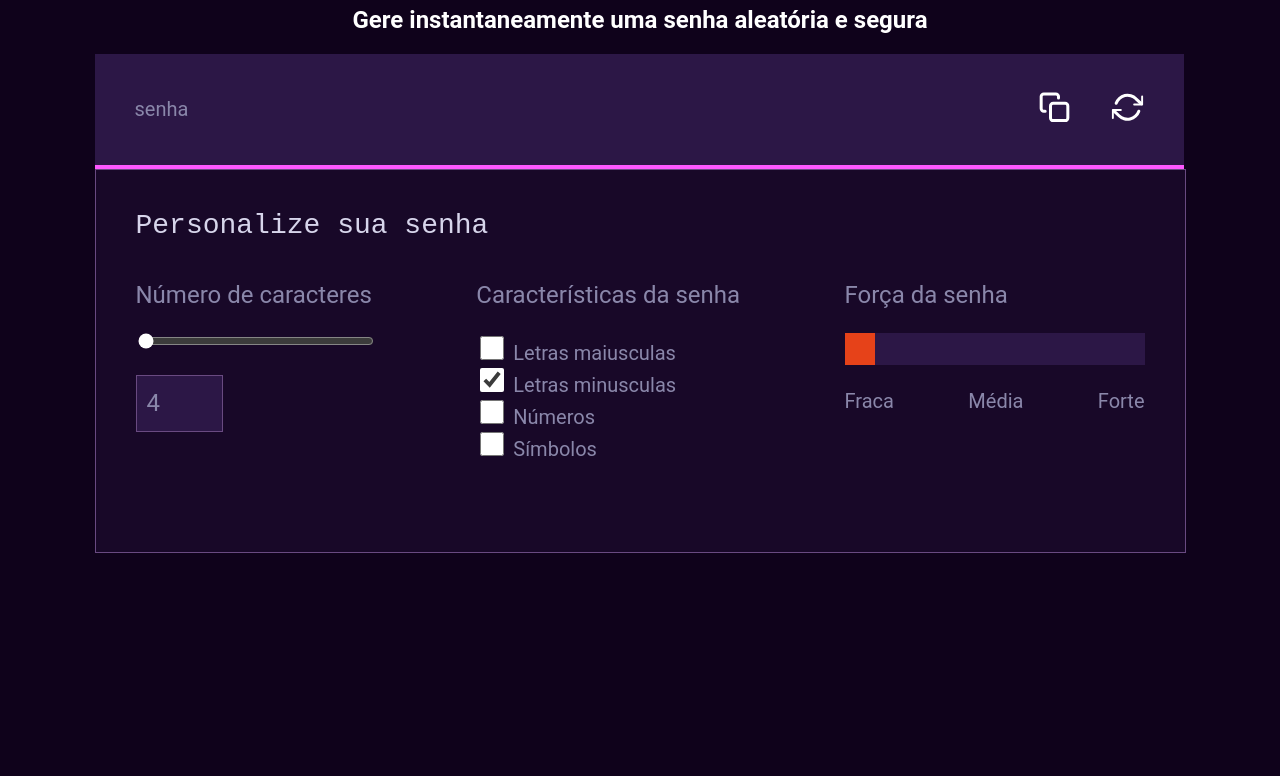
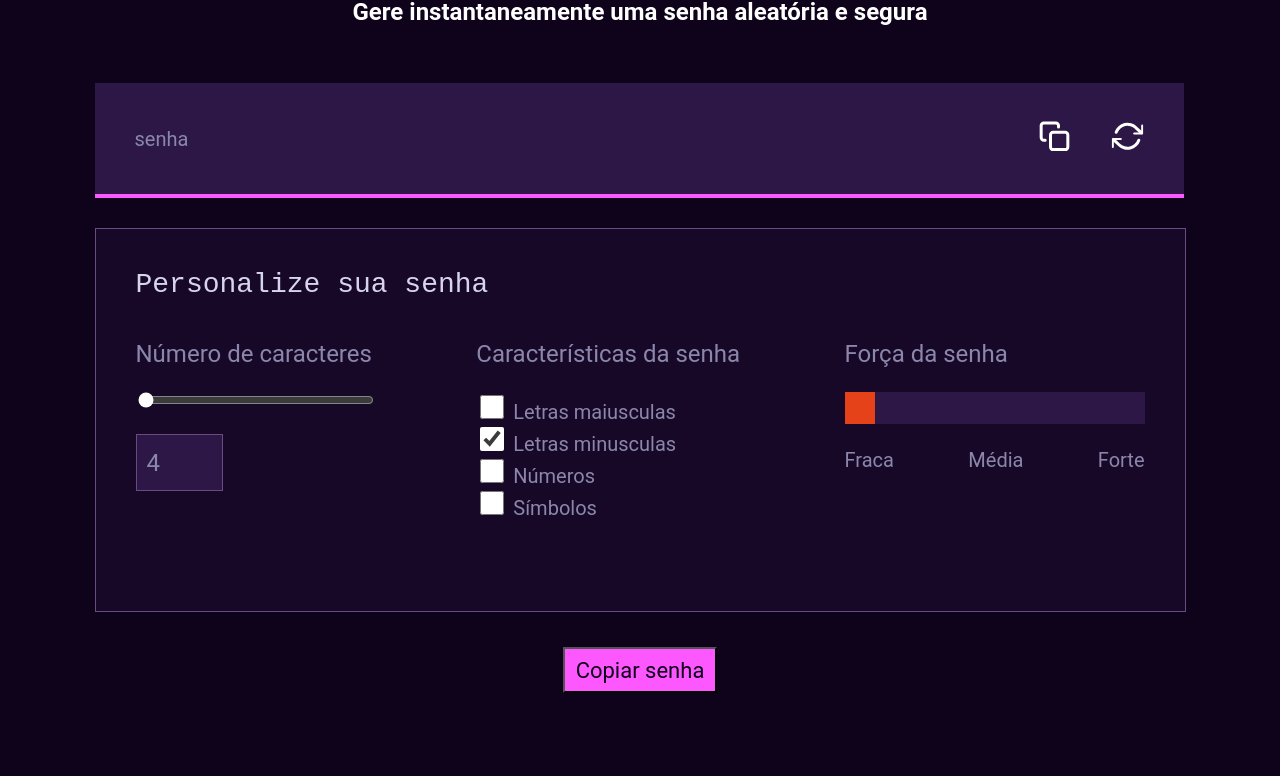
Before and after one commit to tatisabinoviana/geradorDeSenha, a plain HTML site: page index.html in a window 1280 px wide. Shown: the part 178-954 px from the top of the page. Before the commit the page ends 800 px from the top, so only its background shows below. Drawn offline with Linux system fonts and the light colour scheme.

Commit message:
incrementando elementos e construindo botão de copiar

```diff
--- a/index.html
+++ b/index.html
@@ -18,9 +18,15 @@
     <div class="campo-senha">
       <div class="item campo-senha-titulo">senha</div>
       <div class="item campo-visualizacao-senha" id="senha"></div>
-      <div class="item"><img src="icons/copiar.svg" alt="icone copiar" /></div>
-      <div class="item">
-        <img src="icons/refresh.svg" alt="icone para gerar senha aleatória" />
+      <div class="item" style="cursor: pointer">
+        <img src="icons/copiar.svg" alt="icone copiar" onclick="copiaSenha()" />
+      </div>
+      <div class="item" style="cursor: pointer">
+        <img
+          src="icons/refresh.svg"
+          alt="icone para gerar senha aleatória"
+          onclick="gerarSenha()"
+        />
       </div>
     </div>
     <div class="campo-personalizacao">
@@ -99,6 +105,9 @@
         </div>
       </div>
     </div>
+    <div class="campo-botao">
+      <button onclick="copiaSenha()">Copiar senha</button>
+    </div>
     <script src="index.js"></script>
   </body>
 </html>
--- a/index.js
+++ b/index.js
@@ -16,7 +16,7 @@ let caracteres = caracteresMinusculos;
 function mudancaDoRange(value) {
   medidor = value;
   document.getElementById('quantidade').innerHTML = medidor;
-  gerarSenha();
+  limparCampoSenha();
 }
 function caracteresCompleto() {
   caracteres = '';
@@ -45,40 +45,32 @@ function caracteresCompleto() {
 function checkboxAtivoMaiusculas() {
   if (document.getElementById('checkbox-maiusculas').checked) {
     checkboxMaiusculas = true;
-    // caracteresCompleto();
   } else {
     checkboxMaiusculas = false;
-    // caracteresCompleto();
   }
   medeForcaDaSenha();
 }
 function checkboxAtivoMinusculas() {
   if (document.getElementById('checkbox-minusculas').checked) {
     checkboxMinusculas = true;
-    // caracteresCompleto();
   } else {
     checkboxMinusculas = false;
-    // caracteresCompleto();
   }
   medeForcaDaSenha();
 }
 function checkboxAtivoNumeros() {
   if (document.getElementById('checkbox-numeros').checked) {
     checkboxNumeros = true;
-    // caracteresCompleto();
   } else {
     checkboxNumeros = false;
-    // caracteresCompleto();
   }
   medeForcaDaSenha();
 }
 function checkboxAtivoSimbolos() {
   if (document.getElementById('checkbox-simbolos').checked) {
     checkboxSimbolos = true;
-    // caracteresCompleto();
   } else {
     checkboxSimbolos = false;
-    // caracteresCompleto();
   }
   medeForcaDaSenha();
 }
@@ -101,7 +93,7 @@ function medeForcaDaSenha() {
   }
   console.log('forcaDaSenha:', forcaDaSenha);
   progressbar.style.setProperty('--progress', forcaDaSenha);
-  gerarSenha();
+  limparCampoSenha();
 }
 
 // range.addEventListener('input', function () {
@@ -140,3 +132,35 @@ function gerarSenha() {
   resultadoSenha = senhaGerada;
   document.getElementById('senha').innerHTML = resultadoSenha;
 }
+// async function copiaSenha() {
+//   if (!navigator.clipboard) {
+//     alert('A API Clipboard não é suportada pelo seu navegador.');
+//     return;
+//   }
+//   console.log('Click!');
+//   const textArea = document.getElementById('senha').value;
+//   await navigator.clipboard.writeText(textArea);
+// }
+function copiaSenha() {
+  // const texto = document.getElementById('senha').value;
+  const textarea = document.createElement('textarea');
+  textarea.value = resultadoSenha;
+  document.body.appendChild(textarea);
+  textarea.select();
+  try {
+    document.execCommand('copy');
+    if (resultadoSenha) {
+      alert('Texto copiado para a área de transferência!');
+    } else {
+      alert('Por favor, gere alguma senha válida!');
+    }
+  } catch (err) {
+    console.error('Falha ao copiar usando document.execCommand: ', err);
+    alert('Não foi possível copiar o texto.');
+  }
+  document.body.removeChild(textarea);
+}
+function limparCampoSenha() {
+  resultadoSenha = '';
+  document.getElementById('senha').innerHTML = '';
+}
--- a/styles.css
+++ b/styles.css
@@ -2,7 +2,7 @@ html {
   background-color: #0f021b;
 }
 body {
-  margin: 5%;
+  margin: 83px;
   display: grid;
   justify-content: center;
 }
@@ -13,12 +13,17 @@ body {
 
 .title {
   font-family: 'Roboto Mono', monospace;
+  margin-bottom: 0px;
+  margin-top: 8px;
 }
 .subtitle {
   font-family: 'Roboto', sans-serif;
+  margin-bottom: 0px;
+  margin-top: 8px;
 }
 .campo-senha {
   /* text-align: center; */
+  margin-top: 57px;
   background-color: #2c1746;
   width: 1089px;
   height: 111px;
@@ -52,6 +57,7 @@ body {
   width: 1089px;
   height: 382.28px;
   background-color: #180828;
+  margin-top: 30px;
 }
 .personalizacao-titulo {
   margin-top: 40px;
@@ -142,3 +148,25 @@ body {
   margin-right: 5px;
   accent-color: #ffffff;
 }
+.campo-botao {
+  display: flex;
+  justify-content: center;
+  margin-top: 35px;
+  button {
+    width: 154px;
+    height: 46px;
+    /* top: 833.25px;
+    left: 643px;
+    padding: 10px 12px 10px 12px;
+    gap: 10px;
+    border-radius: 2px 0px 0px 0px;
+    opacity: 0px; */
+    background: #fd58ff;
+    color: #0f021b;
+    font-family: 'Roboto', sans-serif;
+    font-size: 22px;
+    cursor: pointer;
+    /* display: flex;
+    align-items: center; */
+  }
+}
```
